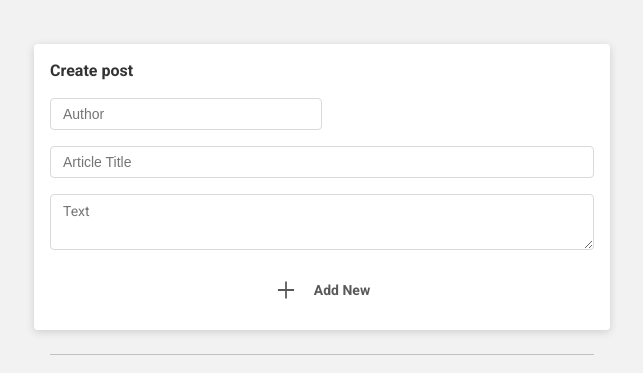
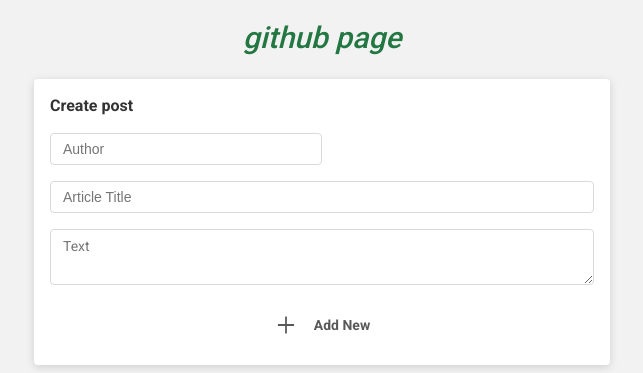
Before and after one commit to soulllboy/NewsFeedEditor, a plain HTML site: page index.html in a window 1280 px wide. Shown: the top 373 px of the page, without its empty margins (24-667 px from the left). Drawn offline with Linux system fonts and the light colour scheme.

Commit message:
Add link to github rep

```diff
--- a/index.html
+++ b/index.html
@@ -120,6 +120,7 @@
                 </div>
             </div>
         </div>
+        <a href="https://github.com/soulllboy/fPost" id="special">github page</a>
     </div>
 
     <script  src="./script.js"></script>
--- a/style.css
+++ b/style.css
@@ -149,3 +149,10 @@
     background: #C1C1C1;
     margin-top: 24px;
 }
+#special {
+    font-size: 30px;
+    font-weight: 500;
+    font-style: italic;
+    text-decoration: none;
+    color: #237743;
+}
```
